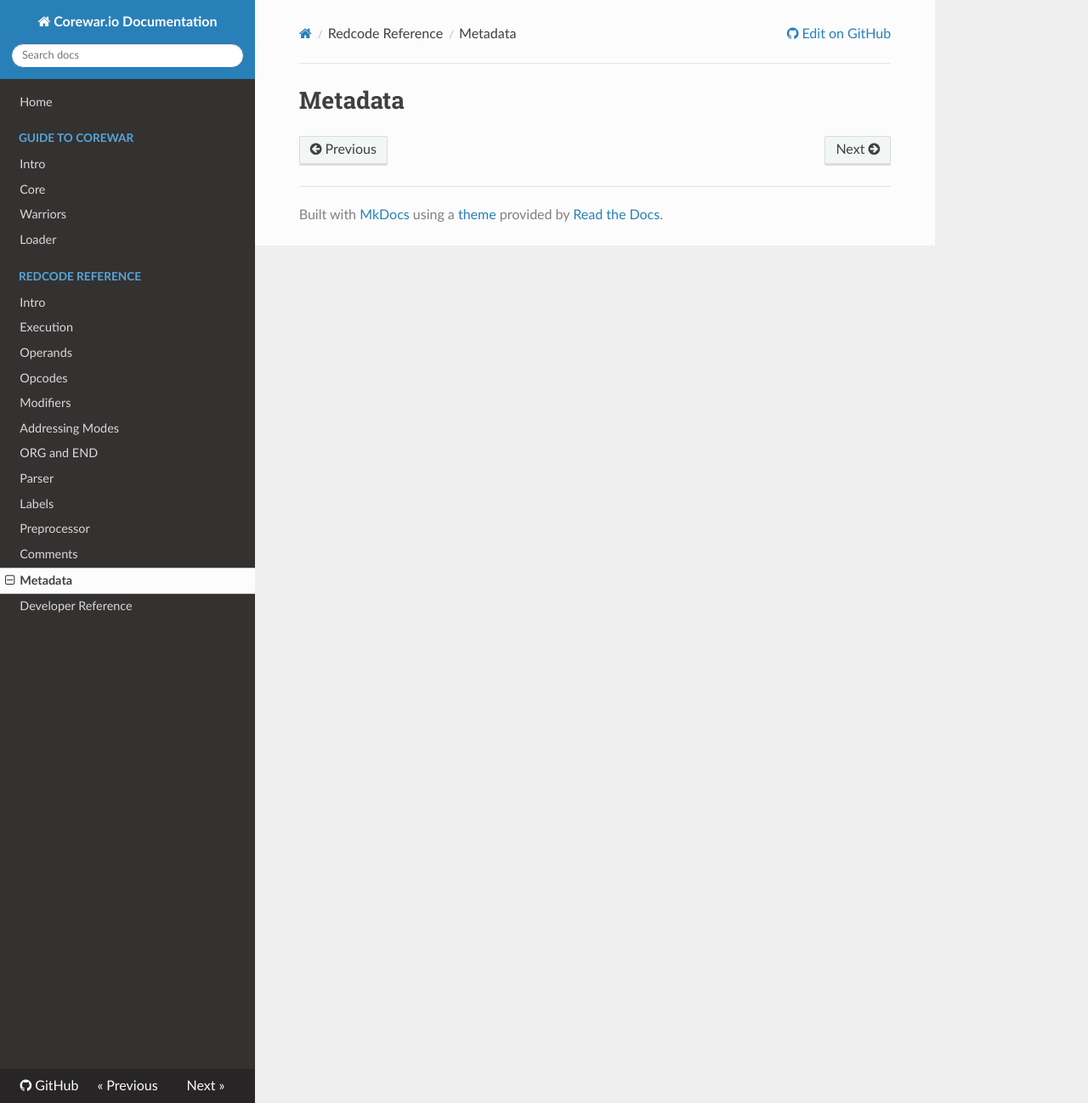
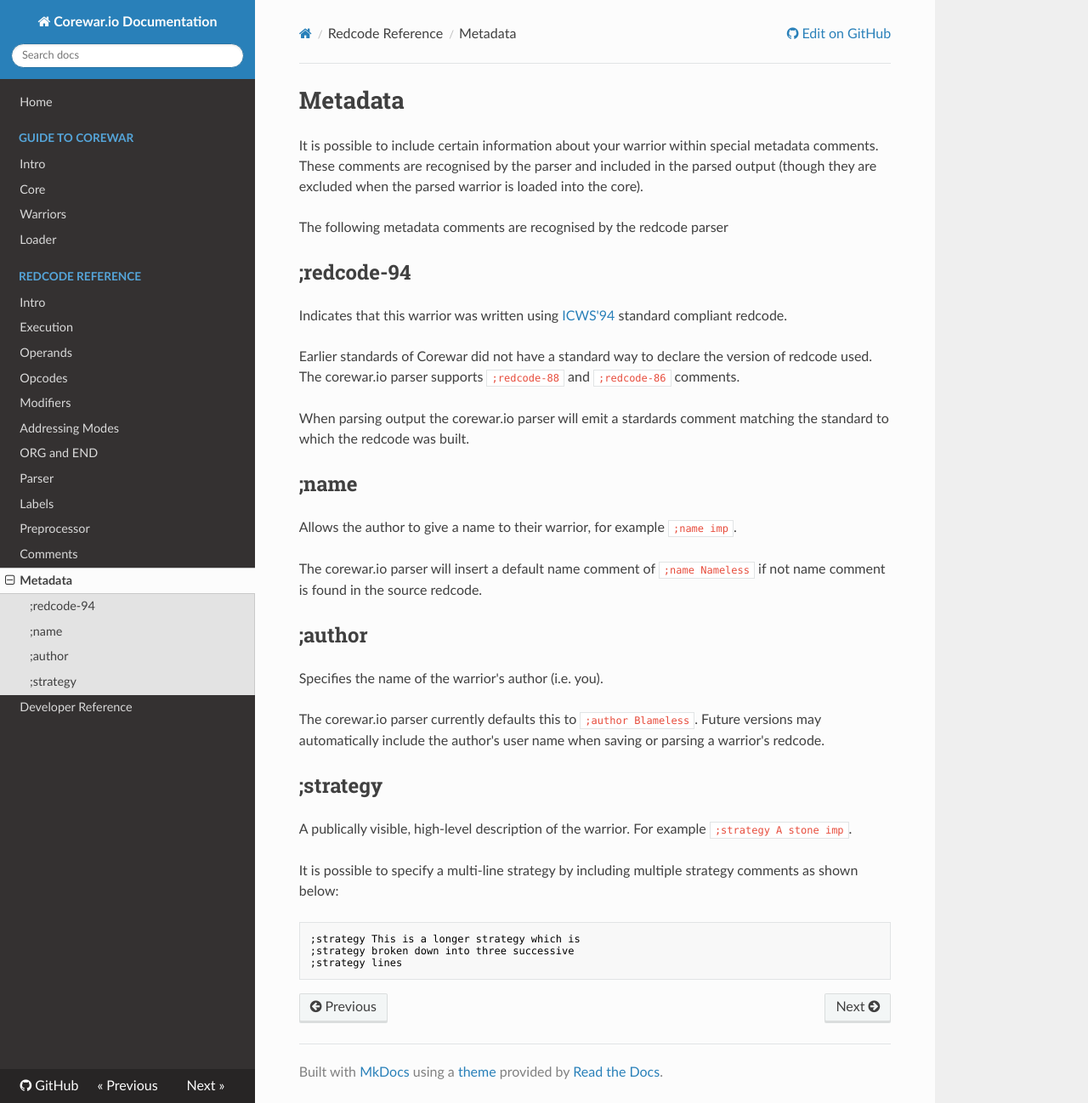
Before and after one commit to corewar/corewar.io, an MkDocs documentation site: the page built from docs/redcode/metadata.md, in a window 1280 px wide and 1298 px high. Shown: the whole window at 85% size. Built offline with MkDocs 1.6.1, drawn with Linux system fonts in a browser that asks for light colours; nearby versions of some CDN libraries; old or Windows-style settings are respelled for this version of MkDocs.

Commit message:
Metadata

````diff
--- a/docs/redcode/metadata.md
+++ b/docs/redcode/metadata.md
@@ -1 +1,37 @@
 # Metadata
+
+It is possible to include certain information about your warrior within special metadata comments. These comments are recognised by the parser and included in the parsed output (though they are excluded when the parsed warrior is loaded into the core).
+
+The following metadata comments are recognised by the redcode parser
+
+## ;redcode-94
+
+Indicates that this warrior was written using [ICWS'94](./#standards) standard compliant redcode.
+
+Earlier standards of Corewar did not have a standard way to declare the version of redcode used.  The corewar.io parser supports `;redcode-88` and `;redcode-86` comments.
+
+When parsing output the corewar.io parser will emit a stardards comment matching the standard to which the redcode was built.
+
+## ;name
+
+Allows the author to give a name to their warrior, for example `;name imp`.
+
+The corewar.io parser will insert a default name comment of `;name Nameless` if not name comment is found in the source redcode.
+
+## ;author
+
+Specifies the name of the warrior's author (i.e. you).
+
+The corewar.io parser currently defaults this to `;author Blameless`.  Future versions may automatically include the author's user name when saving or parsing a warrior's redcode.
+
+## ;strategy
+
+A publically visible, high-level description of the warrior.  For example `;strategy A stone imp`.
+
+It is possible to specify a multi-line strategy by including multiple strategy comments as shown below:
+
+```redcode
+;strategy This is a longer strategy which is
+;strategy broken down into three successive
+;strategy lines
+```
````
